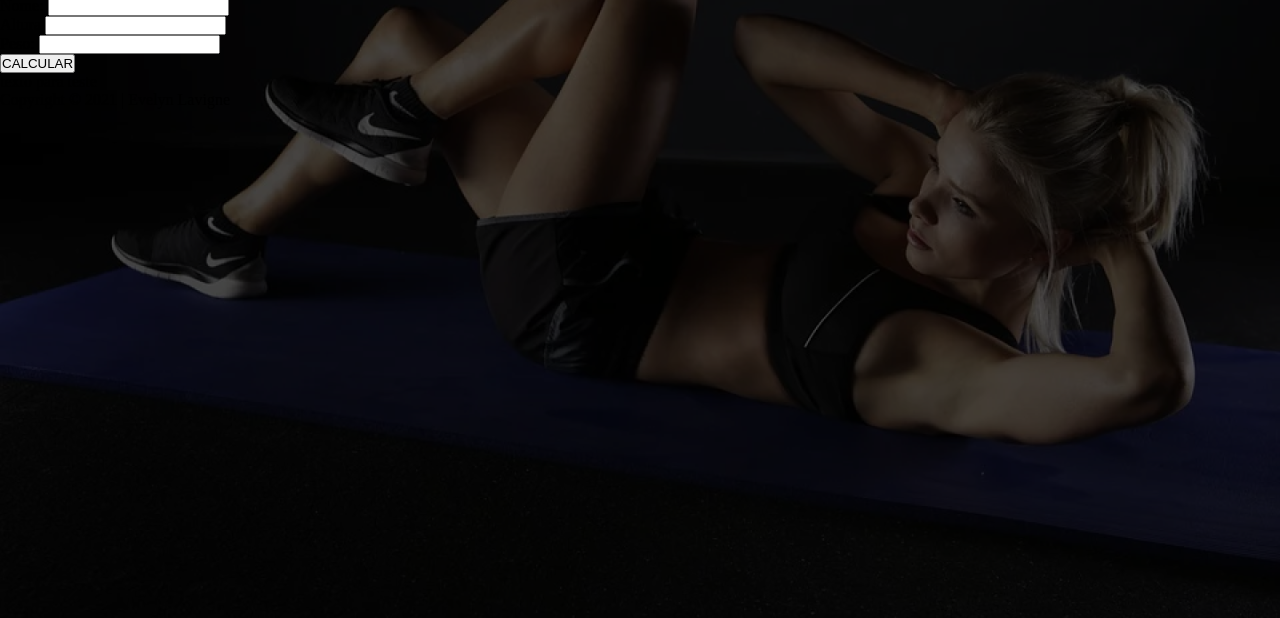
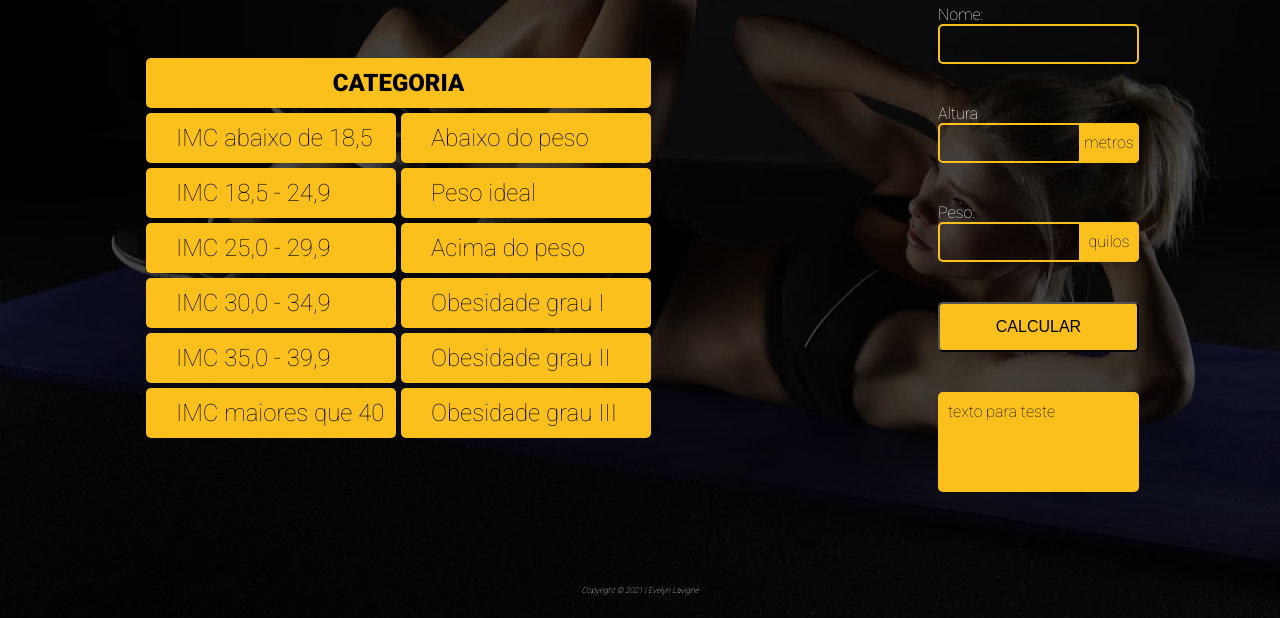
Before and after one commit to Evelyn-lima004/calculadora-imc, a plain HTML site: page index.html in a window 1280 px wide. Shown: the part 182-800 px from the top of the page. Drawn offline with Linux system fonts and the light colour scheme.

Commit message:
pagina quase finalizada

```diff
--- a/style.css
+++ b/style.css
@@ -3,6 +3,10 @@
     margin: 0;
     box-sizing: border-box;
 }
+:root{
+    --cor-destaque: #FCC01C
+}
+
 
 body{
     background-image: url(background\ -\ IMC.png);
@@ -13,5 +17,141 @@ body{
     background-blend-mode: darken;
     height: 100vh;
     width: 100vw;
+    display: flex;
+    flex-direction: column;
+    font-family: 'Roboto', sans-serif;
 
 }
+
+header{
+    height: 100px;
+    display: flex;
+    justify-content: center;
+    align-items: flex-end;
+}
+
+h1{
+    color: white;
+    font-size: 3rem;
+    font-weight: 400;
+}
+
+main{
+    flex-grow: 1;
+    display: flex;
+}
+
+section{
+    flex-grow: 1;
+    display: flex;
+    justify-content: center;
+    align-items: center;
+}
+
+.categorias table{
+    font-size: 1.5rem;
+    border-spacing: 5px;
+}
+
+.categorias th{
+    background-color: var(--cor-destaque);
+    height: 50px;
+    width: 500px;
+    border-radius: 5px;
+    font-weight: 700;
+}
+
+.categorias td{
+    background-color: var(--cor-destaque);
+    height: 50px;
+    width: 250px;
+    border-radius: 5px;
+    padding-left: 30px;
+    font-weight: 300;
+
+}
+
+.calculadora form{
+    display: flex;
+    flex-direction: column;
+    gap: 40px;
+    width: 250;
+}
+
+.calculadora label{
+    color: white;
+}
+
+.calculadora .campo{
+    display: flex;
+    flex-direction: column;
+    position: relative
+
+}
+
+.calculadora .campo.unidade::before{
+    content: attr(data-unidade);
+    background-color: var(--cor-destaque);
+    position: absolute;
+    right: 0;
+    bottom: 0;
+    height: 40px;
+    width: 60px;
+    display: flex;
+    justify-content: center;
+    align-items: center;
+    border-radius: 0 5px 5px 0;
+
+}
+
+.calculadora input{
+    height: 40px;
+    border: 2px solid var(--cor-destaque);
+    background-color: transparent;
+    border-radius: 5px;
+    outline: none;
+    color: white;
+    padding: 0 10px;
+    font-size: 1rem;
+   font-weight: 200;
+   font-family: 'Roboto', sans-serif;
+}
+
+.calculadora button{
+    height: 50px;
+    background-color: var(--cor-destaque);
+    font-size: 1rem;
+    border-radius: 5px;
+}
+
+.calculadora .resultado{
+    height: 100px;
+    background-color: var(--cor-destaque);
+    border-radius: 5px;
+    padding: 10px;
+
+}
+
+ footer{
+     height: 40px;
+     text-align: center;
+ }
+
+ footer span{
+     color: white;
+     font-size:.5rem;
+     font-style: italic;
+     font-weight: 200;
+ }
+
+ @media (max-width: 768px){
+     .categorias{
+         display: none;
+     }
+     h1{
+         font-size:  2rem;
+     }
+     .calculadora form{
+         width: 80%;
+     }
+ }
```
